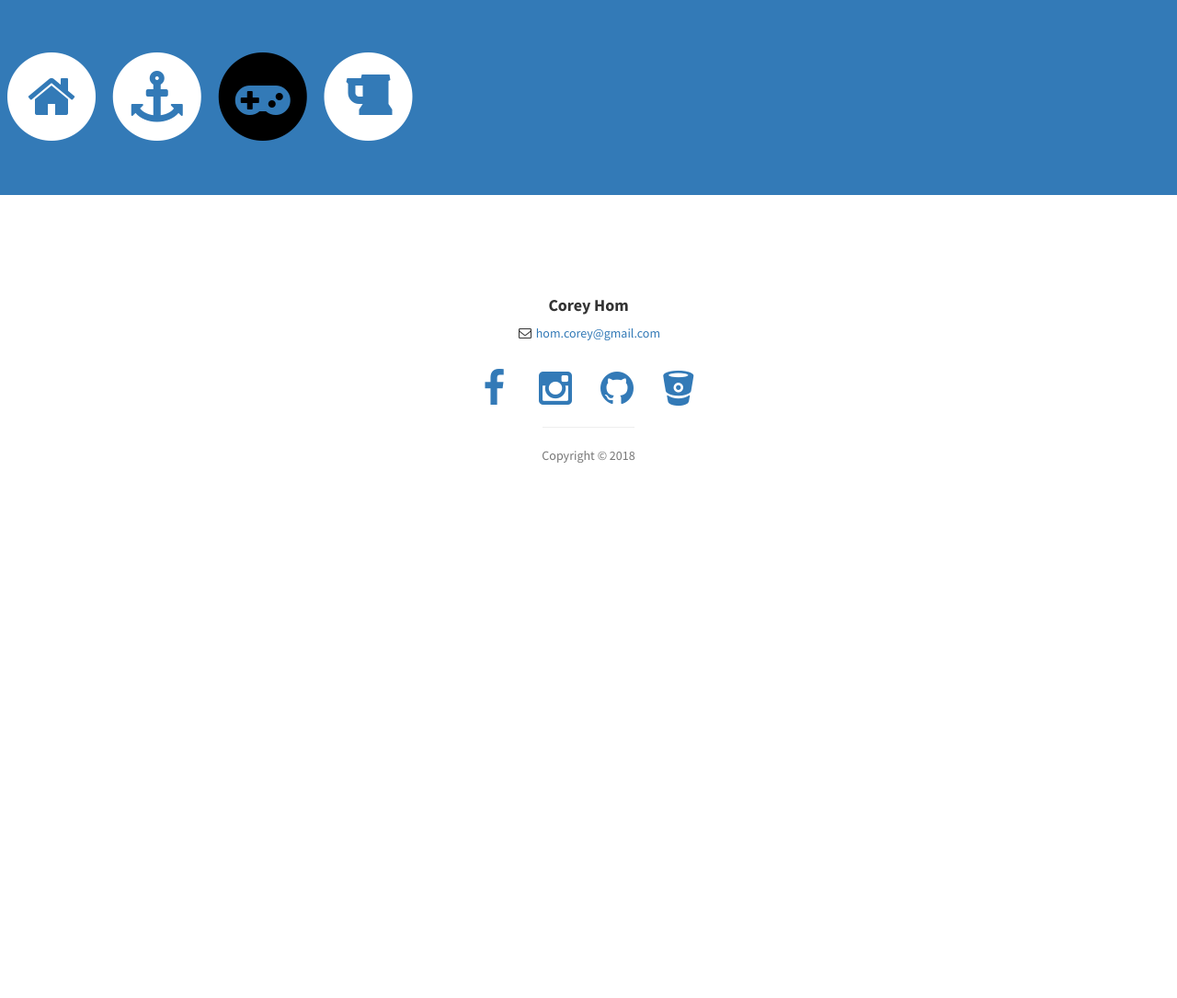
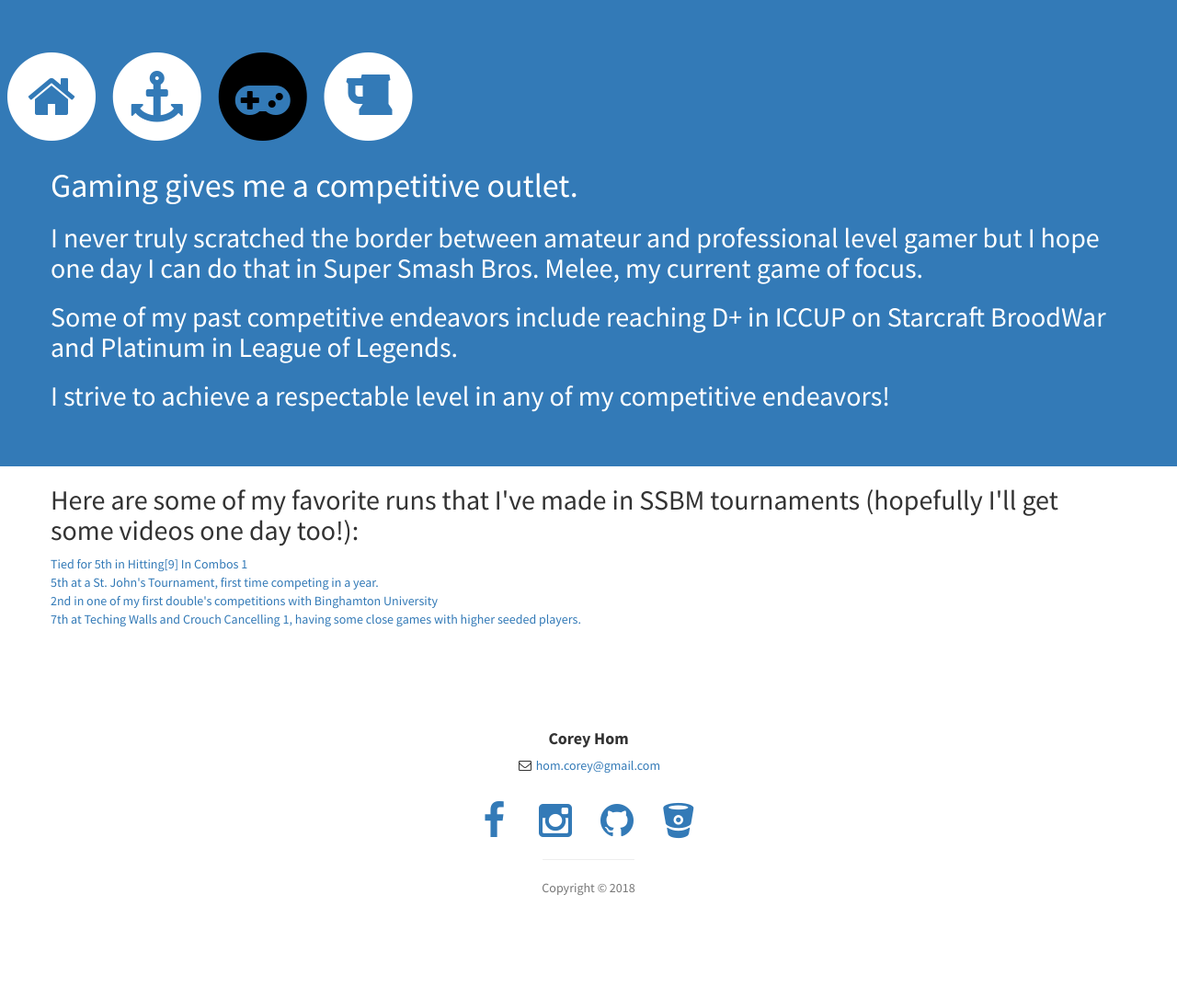
Before and after one commit to chom3/chom3.github.io, a Jekyll site: the page built from _pages/gaming.html, in a window 1280 px wide. Shown: the whole page at 92% size. Built offline with Jekyll 4.4.1, drawn with Linux system fonts in a browser that asks for light colours; before the commit the page ends 900 px from its top, so only the background shows below that.

Commit message:
Gaming section - wish I had pictures/vids

```diff
--- a/_pages/gaming.html
+++ b/_pages/gaming.html
@@ -31,6 +31,28 @@
         <i class="fa fa-beer fa-stack-1x text-primary"></i>
       </span>
     </a>
+  <div class="container">
+    <div class="row text-left">
+      <h1>Gaming gives me a competitive outlet.</h1>
+      <h2>I never truly scratched the border between amateur and professional level gamer but I hope one day I can do that in Super Smash Bros. Melee, my current game of focus.</h2>
+      <h2>Some of my past competitive endeavors include reaching D+ in ICCUP on Starcraft BroodWar and Platinum in League of Legends.</h2>
+      <h2>I strive to achieve a respectable level in any of my competitive endeavors!</h2>
+    </div>
+  </div>
+  </section>
+  <section id="tourList">
+    <div class="container">
+      <div class="row text-left">
+          <h2>Here are some of my favorite runs that I've made in SSBM tournaments (hopefully I'll get some videos one day too!):</h2>
+          <a href="https://challonge.com/HNIC1M/standings">Tied for 5th in Hitting[9] In Combos 1</a>
+          <br>
+          <a href="https://sju.challonge.com/w0i4a0ly/standings">5th at a St. John's Tournament, first time competing in a year.</a>
+          <br>
+          <a href="https://challonge.com/buss2teams/standings">2nd in one of my first double's competitions with Binghamton University</a>
+          <br>
+          <a href="https://challonge.com/TWACC1M/standings">7th at Teching Walls and Crouch Cancelling 1, having some close games with higher seeded players.</a>
+    </div>
+  </div>
   </section>
   {% include footer.html %}
   </body>
--- a/_pages/travel.html
+++ b/_pages/travel.html
@@ -31,6 +31,7 @@
       </span>
     </a>
   </section>
+
   {% include footer.html %}
   </body>
 
```
Also changed, not shown: img/lon.jpg (added), img/porto2-min.jpg (added), img/storm-min.jpg (added), 1 other file.
